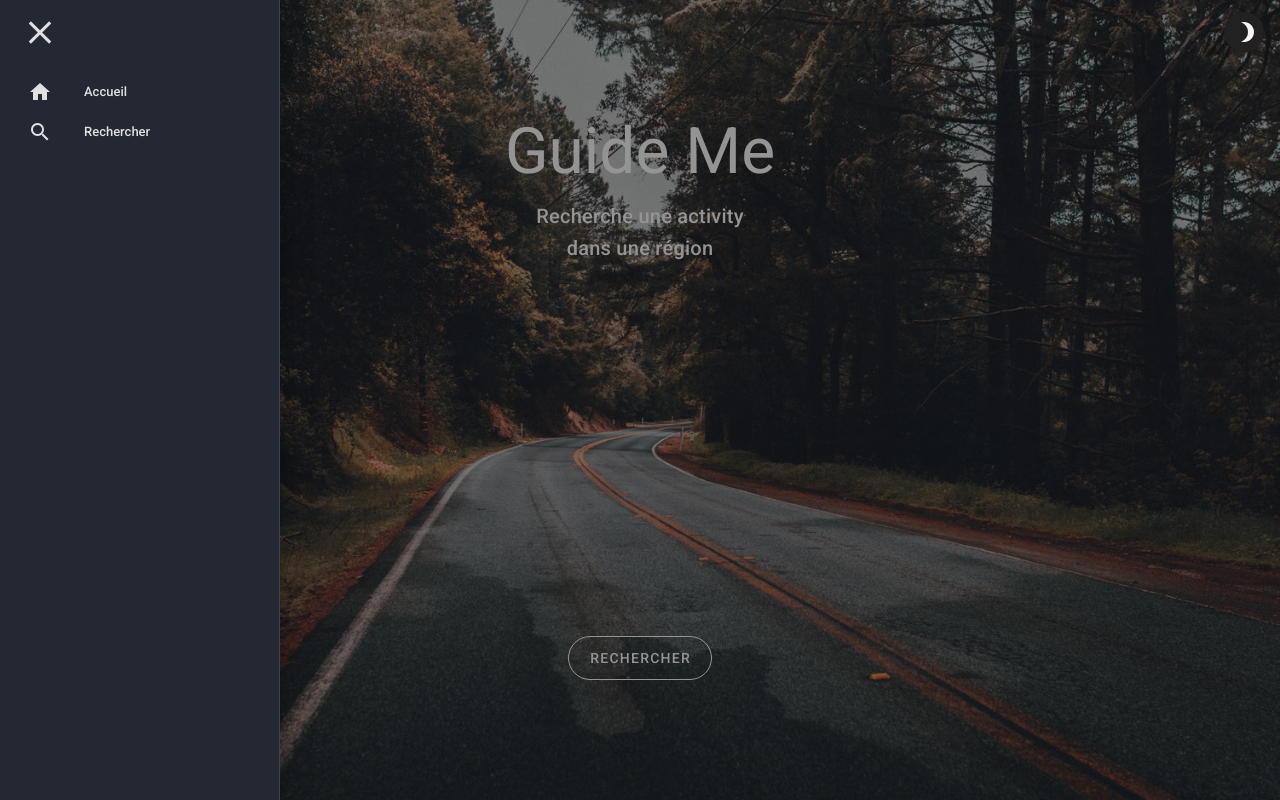
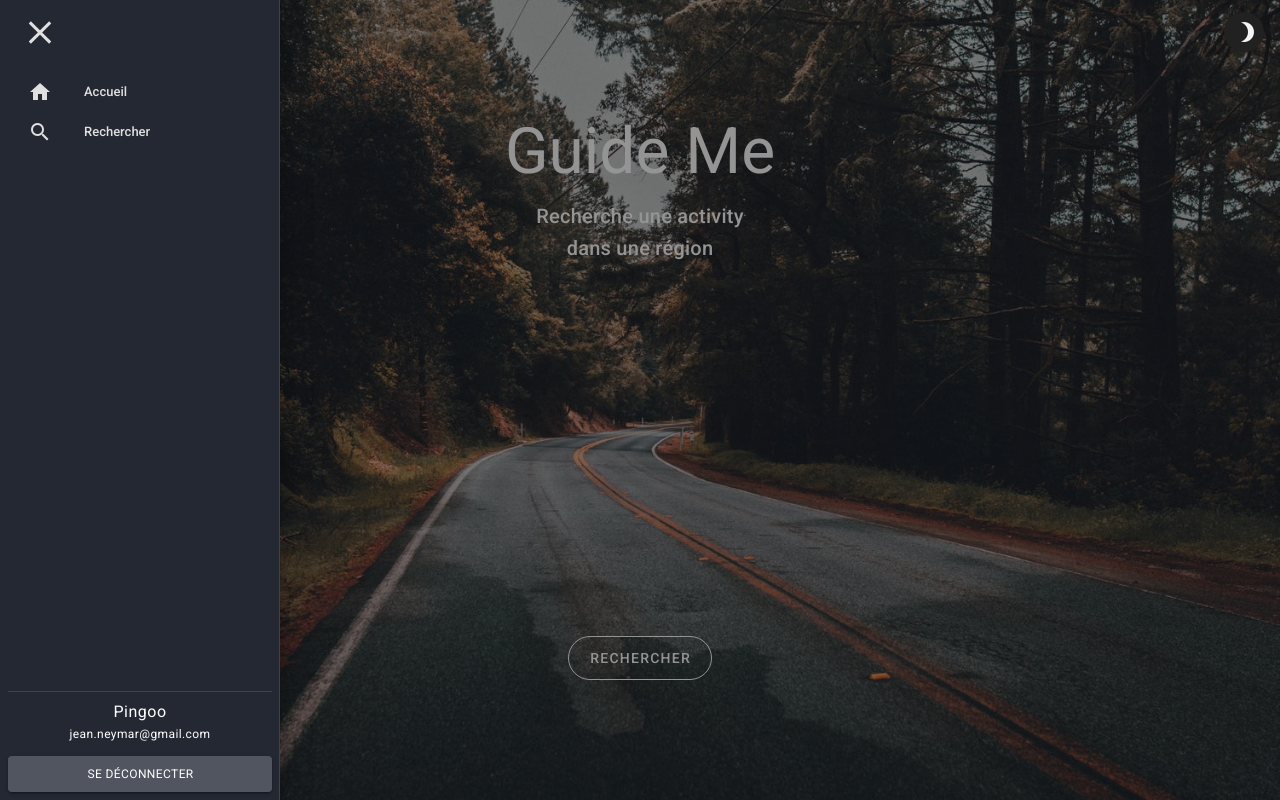
Before and after one commit to LoisonYo/GuideMe, a Vue app in the folder frontend/: page / in a window 1280 px wide. Both pictures are taken after a click on the button 40 px from the left and 32 px from the top of the page. Shown: the top 800 px of the page. Built offline with nearby package versions, Linux system fonts and the light colour scheme.

Commit message:
Update nav-bar with user's info

```diff
--- a/frontend/src/components/TheHeader.vue
+++ b/frontend/src/components/TheHeader.vue
@@ -31,6 +31,26 @@
 					</v-list-item>
 				</router-link>
 			</v-list>
+
+			<template v-slot:append>
+				<v-divider class="mx-2"></v-divider>
+				<div class="pa-2">
+					<div v-if="loggedIn">
+						<h4 class="body-1 text-center">{{user.name}}</h4>
+						<h5 class="caption text-center mb-3">{{user.email}}</h5>
+						<v-btn @click="logout" block color="primary lighten-2" class="caption">
+							Se déconnecter
+						</v-btn>
+					</div>
+					<div v-else>
+						<router-link :to="{ name: 'Login' }">
+							<v-btn block color="primary lighten-2" class="caption">
+								Se connecter
+							</v-btn>
+						</router-link>
+					</div>
+				</div>
+			</template>
 		</v-navigation-drawer>
 	</nav>
 </template>
@@ -46,6 +66,10 @@ export default {
 	},
 	data() {
 		return {
+			user: {
+				name: "Pingoo",
+				email: "jean.neymar@gmail.com",
+			},
 			colorNavIcon: colors.grey.lighten4,
 			drawer: false,
 			items: [
@@ -55,6 +79,9 @@ export default {
 		}
 	},
 	computed: {
+		loggedIn() {
+			return true;
+		},
 		navWidth () {
 			switch (this.$vuetify.breakpoint.name) {
 				case 'xs': return 220
@@ -66,6 +93,11 @@ export default {
 			}
 		},
 	},
+	methods: {
+		logout() {
+			// TODO
+		},
+	}
 }
 </script>
 
```
